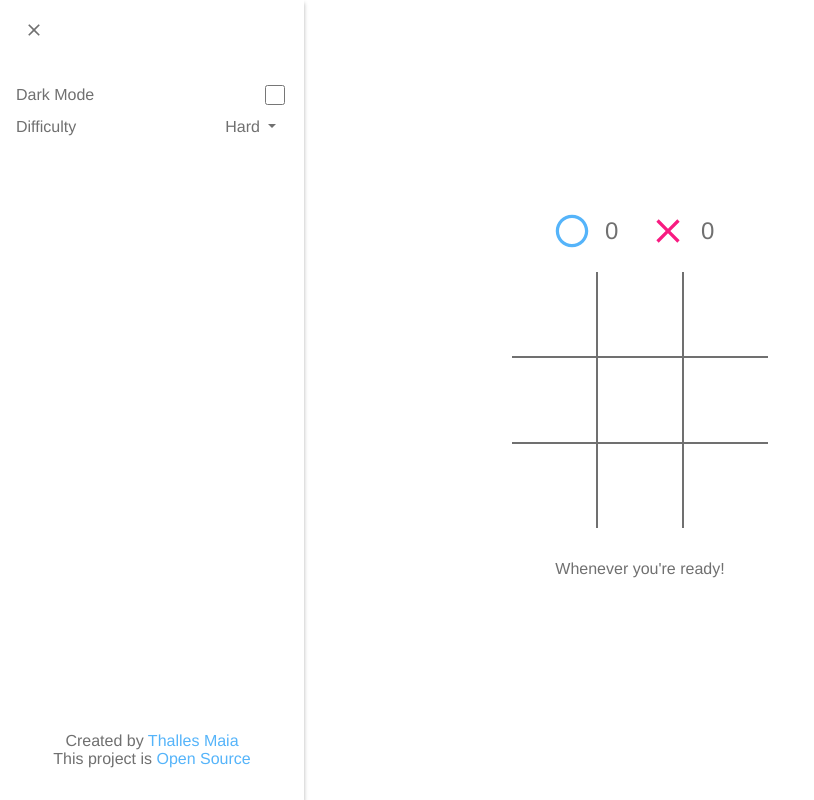
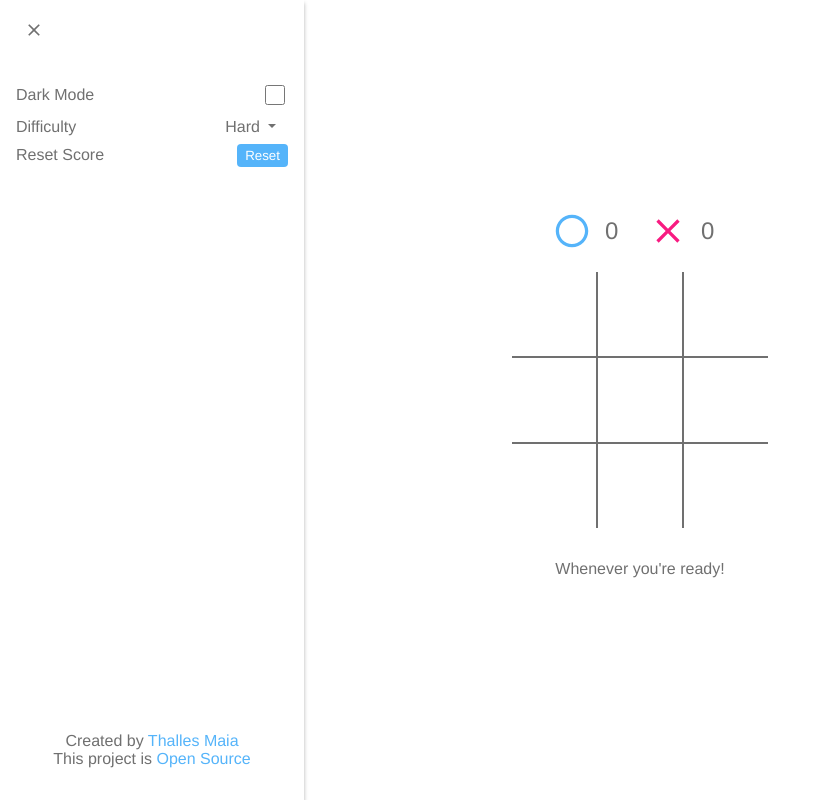
Before and after one commit to tmaiadev/tictactoe, a React app: page / in a window 1280 px wide. Both pictures are taken after a click on the button 34 px from the left and 31 px from the top of the page. Shown: the whole page, without its empty margins (0-814 px from the left). Built offline with nearby package versions, Linux system fonts and the light colour scheme.

Commit message:
Reset score button

```diff
--- a/src/components/button/button.css
+++ b/src/components/button/button.css
@@ -4,3 +4,9 @@
   border: none;
   background-color: transparent;
 }
+
+.button--primary {
+  color: #FFF !important;
+  background-color: var(--primary-color);
+  border-radius: 4px;
+}
--- a/src/components/button/button.js
+++ b/src/components/button/button.js
@@ -3,14 +3,18 @@ import PropTypes from 'prop-types';
 import './button.css';
 
 function Button({
+  id,
   onClick,
   children,
   "aria-label": ariaLabel,
+  primary,
 }) {
   return (
     <button
+      id={id}
       onClick={onClick}
-      className="button"
+      className={'button '
+        + (primary ? 'button--primary ' : '')}
       aria-label={ariaLabel}
     >
       {children}
@@ -19,13 +23,17 @@ function Button({
 }
 
 Button.propTypes = {
+  id: PropTypes.string,
   onClick: PropTypes.func.isRequired,
   children: PropTypes.node.isRequired,
+  primary: PropTypes.bool,
   'aria-label': PropTypes.string,
 };
 
 Button.defaultProps = {
+  id: undefined,
   'aria-label': undefined,
+  primary: false,
 }
 
 export default Button;
--- a/src/components/menu/menu.js
+++ b/src/components/menu/menu.js
@@ -48,6 +48,12 @@ function Menu({
       type: GAME_STATE_ACTION_TYPE.CHANGE_DIFFICULTY,
       payload: value,
     });
+  }
+
+  function reset() {
+    const msg = 'Are you sure you want to reset the score?';
+    if (window.confirm(msg))
+      window.location.reload();
   }
 
   useEffect(() => {
@@ -121,6 +127,18 @@ function Menu({
                 onChange={onDifficultyChange}
               />
             </div>
+            <div className="menu__form-group">
+              <label htmlFor="reset-score">
+                Reset Score
+              </label>
+              <Button
+                id="reset-score"
+                onClick={reset}
+                primary
+              >
+                Reset
+              </Button>
+            </div>
           </form>
           <footer className="menu__footer">
             <div>
```
